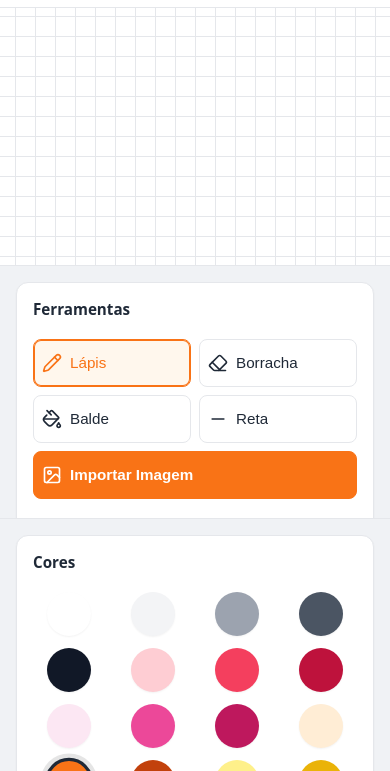
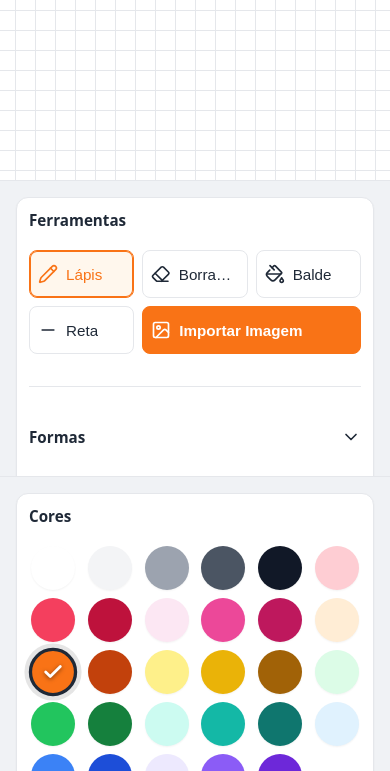
Before and after one commit to JRCPacheco/missangas, a plain HTML site: page index.html in a window 390 px wide. Shown: the part 73-844 px from the top of the page. Drawn offline with nearby package versions, Linux system fonts and the light colour scheme.

Commit message:
style: implement universal fluid layout for tablets and mobile

```diff
--- a/styles.css
+++ b/styles.css
@@ -87,9 +87,9 @@ body {
 
 /* Sidebar */
 .sidebar {
-    width: 300px;
+    width: clamp(220px, 25vw, 300px); /* Fluid width between 220px and 300px */
     background: var(--bg-app);
-    padding: 1.25rem 1rem; /* Slightly reduced horizontal padding */
+    padding: 1.25rem 0.75rem; /* Proportional padding */
     overflow-y: auto;
     display: flex;
     flex-direction: column;
@@ -127,8 +127,8 @@ body {
 /* Colors */
 .palette-grid {
     display: grid;
-    grid-template-columns: repeat(4, 1fr);
-    gap: 0.75rem;
+    grid-template-columns: repeat(auto-fill, minmax(44px, 1fr)); /* Auto columns! */
+    gap: 0.5rem;
     justify-items: center;
     width: 100%;
 }
@@ -171,8 +171,8 @@ body {
 /* Tools */
 .tools-grid {
     display: grid;
-    grid-template-columns: 1fr 1fr; /* 2 columns */
-    gap: 0.5rem; /* Reduced gap */
+    grid-template-columns: repeat(auto-fit, minmax(100px, 1fr)); /* Fluid adjustment */
+    gap: 0.5rem;
     width: 100%;
 }
 
@@ -467,7 +467,18 @@ input[type="range"] {
     height: 32px;
 }
 
-/* Mobile Responsive */
+/* Tablet/Landscape Adjustments (Intermediate breakpoint) */
+@media (max-width: 1100px) {
+    .sidebar {
+        width: 240px;
+        padding: 1rem 0.5rem;
+    }
+    .main-header {
+        padding: 0.75rem 1rem;
+    }
+}
+
+/* Mobile & Portrait Responsive */
 @media (max-width: 768px) {
     .content-layout {
         flex-direction: column;
@@ -482,7 +493,7 @@ input[type="range"] {
         order: 2;
         padding: 1rem;
         gap: 1rem;
-        max-height: 30vh;
+        max-height: 35vh;
     }
 
     /* Stack color sidebar below tools on mobile */
@@ -498,6 +509,6 @@ input[type="range"] {
     }
 
     .card {
-        padding: 1rem;
+        padding: 0.75rem;
     }
 }
```
